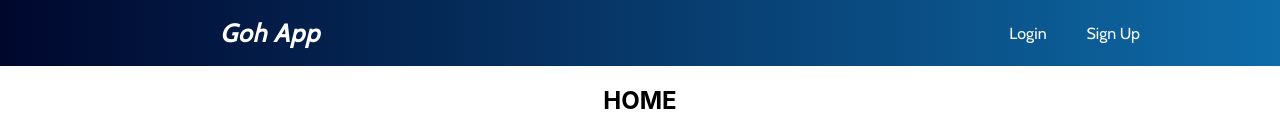
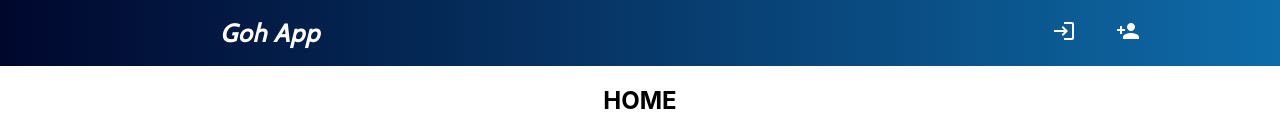
Before and after one commit to TheGoh/Goh, a React (Create React App) app in the folder goh-app/: page / in a window 1280 px wide. Shown: the top 136 px of the page. Built offline with nearby package versions, Linux system fonts and the light colour scheme; no server answers.

Commit message:
Nav Bar Icon Update

```diff
--- a/goh-app/package.json
+++ b/goh-app/package.json
@@ -3,6 +3,11 @@
   "version": "0.1.0",
   "private": true,
   "dependencies": {
+    "@emotion/react": "^11.10.4",
+    "@emotion/styled": "^11.10.4",
+    "@material-ui/core": "^4.12.4",
+    "@mui/icons-material": "^5.10.6",
+    "@mui/material": "^5.10.8",
     "@testing-library/jest-dom": "^5.16.5",
     "@testing-library/react": "^13.4.0",
     "@testing-library/user-event": "^13.5.0",
--- a/goh-app/src/components/Navbar.js
+++ b/goh-app/src/components/Navbar.js
@@ -1,8 +1,10 @@
 
 //dependencies
-import { useAuthContext } from '../hooks/useAuthContext'
-import { Link } from "react-router-dom"
-import { useLogout } from '../hooks/useLogout'
+import { useAuthContext } from '../hooks/useAuthContext';
+import { Link } from "react-router-dom";
+import { useLogout } from '../hooks/useLogout';
+import LoginIcon from '@mui/icons-material/Login';
+import PersonAddIcon from '@mui/icons-material/PersonAdd';
 
 //styles
 import styles from './Navbar.module.css'
@@ -18,8 +20,8 @@ export default function Nav() {
 
                 {!user && (
                     <>
-                    <li><Link to="/login">Login</Link></li>
-                    <li><Link to="/signup">Sign Up</Link></li>
+                    <li><Link to="/login"><LoginIcon/></Link></li>
+                    <li><Link to="/signup"><PersonAddIcon/></Link></li>
                     </>
                 )}
 
```
Also changed, not shown: 1 other file (tests, documents, lock files or other folders).
